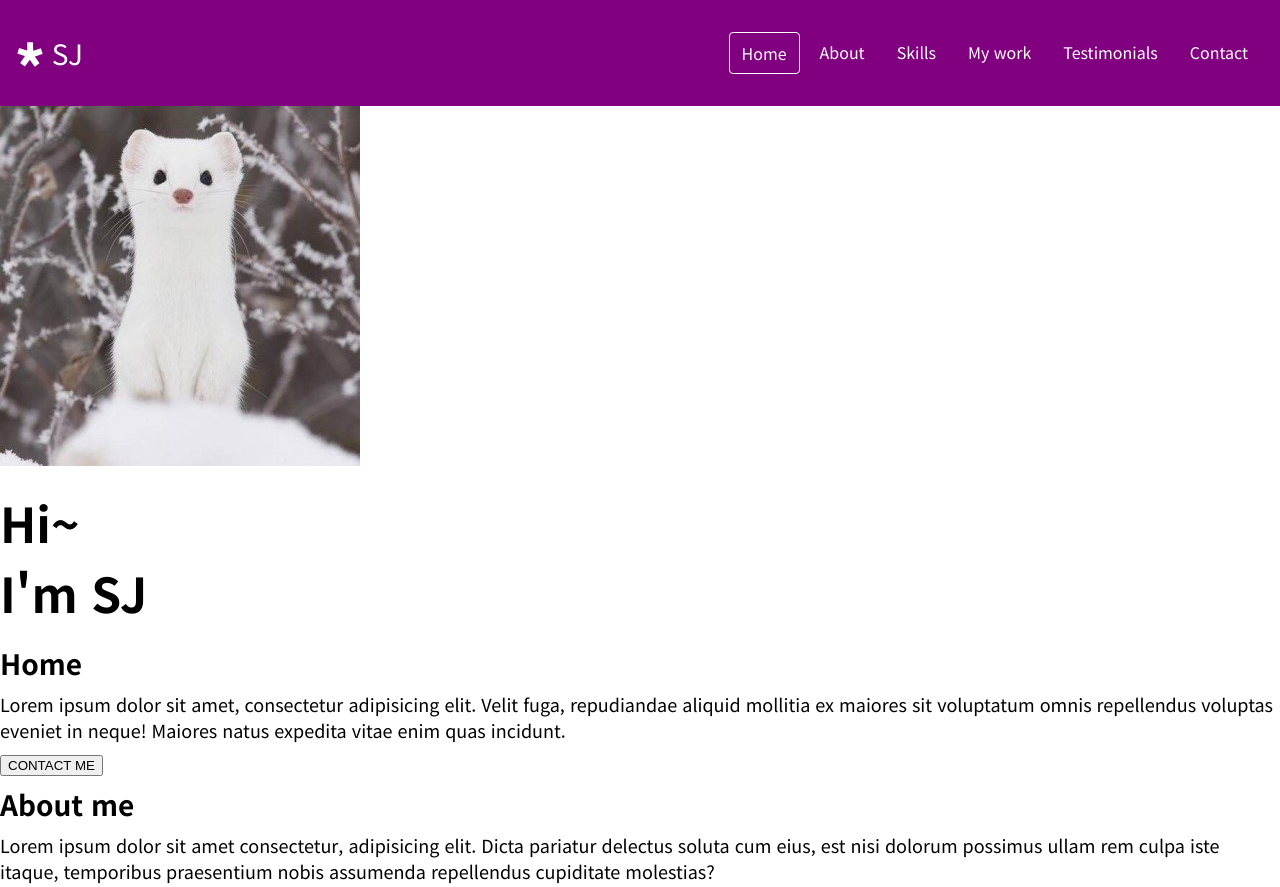
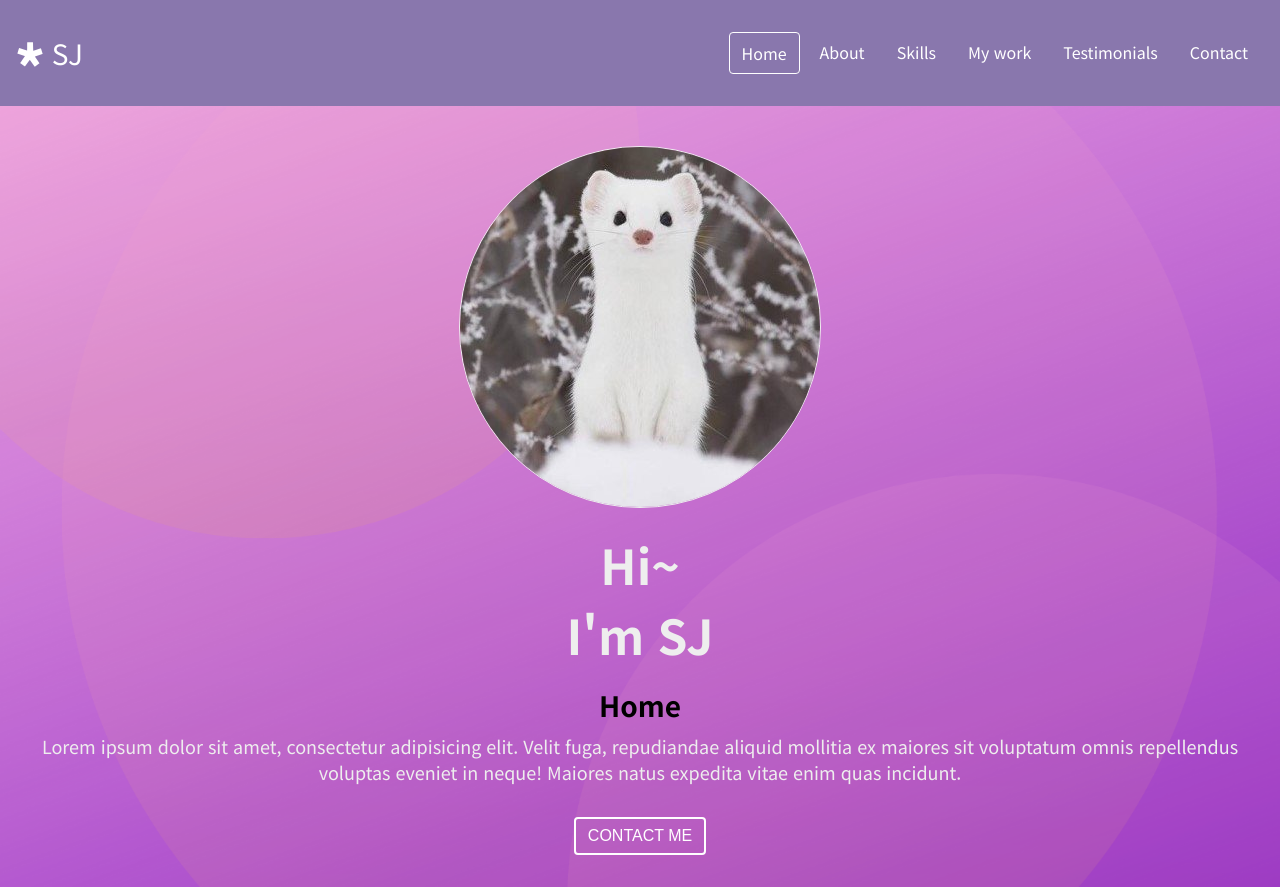
Before and after one commit to csjv95/Portfolio, a plain HTML site: page index.html in a window 1280 px wide. Shown: the top 887 px of the page. Drawn offline with Linux system fonts and the light colour scheme.

Commit message:
docs: css: complted home styling

```diff
--- a/index.css
+++ b/index.css
@@ -1,9 +1,11 @@
+/* Header */
+
 /* Navbar */
 #navbar {
   padding: 16px;
   display: flex;
   justify-content: space-between;
-  background-color: var(--color-purple);
+  background-color: var(--color--light--purple);
   align-items: center;
   color: var(--color-white);
 }
@@ -30,3 +32,32 @@
 .navbar__menu__item:hover {
   background-color: var(--color--dark-violet);
 }
+
+/* Main */
+
+/* Home */
+#home {
+  background: url('imgs/home/bg4.png') center/cover no-repeat;
+  padding: 40px;
+  text-align: center;
+}
+
+.home__avatar {
+  border-radius: 50%;
+  border: 1px solid var(--color-light-white);
+}
+
+.home__title,
+.home__discription {
+  color: var(--color-light-white);
+}
+
+.home__contact{
+  color: var(--color-white);
+  font-size: var(--font-ragular);
+  font-weight: var(--weight--bold);
+  margin: 24px;
+  padding: 8px 12px;
+  border: 2px solid var(--color-white);
+  border-radius: var(--size-border-radius);
+}
--- a/index.html
+++ b/index.html
@@ -40,7 +40,7 @@
   <main>
     <!--Home  -->
     <section id="home">
-      <img src="imgs/home/me.jpg" alt="Me">
+      <img src="imgs/home/me.jpg" alt="Me" class="home__avatar">
       <h1 class="home__title">Hi~ <br/> I'm SJ</h1>
       <h2 class="ally-hiden">Home</h2> <!--ally-hiden 숨길 태크-->
       <h3 class="home__discription">Lorem ipsum dolor sit amet, consectetur adipisicing elit. Velit fuga,
--- a/style.css
+++ b/style.css
@@ -1,7 +1,7 @@
 /* Global */
+
 :root {
    /* Color */
-
    --color-white: #ffffff;
 
    --color-light-white: #eeeeee;
@@ -34,8 +34,9 @@
 
    --color--dark-violet: #9400D3;
 
+  --color--light--purple: #8977ad;
+
    /* Font size */
-
    --font-large: 48px;
 
    --font-medium: 28px;
@@ -47,7 +48,6 @@
    --font-micro: 14px;
 
    /* Font weight */
-
    --weight-bold: 700;
 
    --weight-semi-bold: 600;
@@ -60,6 +60,7 @@
  }
 
  /* Universal tag */
+
 * {
    box-sizing: border-box;
   }
@@ -78,6 +79,13 @@ a {
 ul {
   list-style: none;
   padding-left: 0;
+}
+
+button {
+  background-color: transparent;
+  cursor: pointer;
+  border: none;
+  outline: none;
 }
 
  /* Typography */
```
Also changed, not shown: imgs/home/bg2.png (added), imgs/home/bg3.png (added), imgs/home/bg4.png (added), 1 other file.
